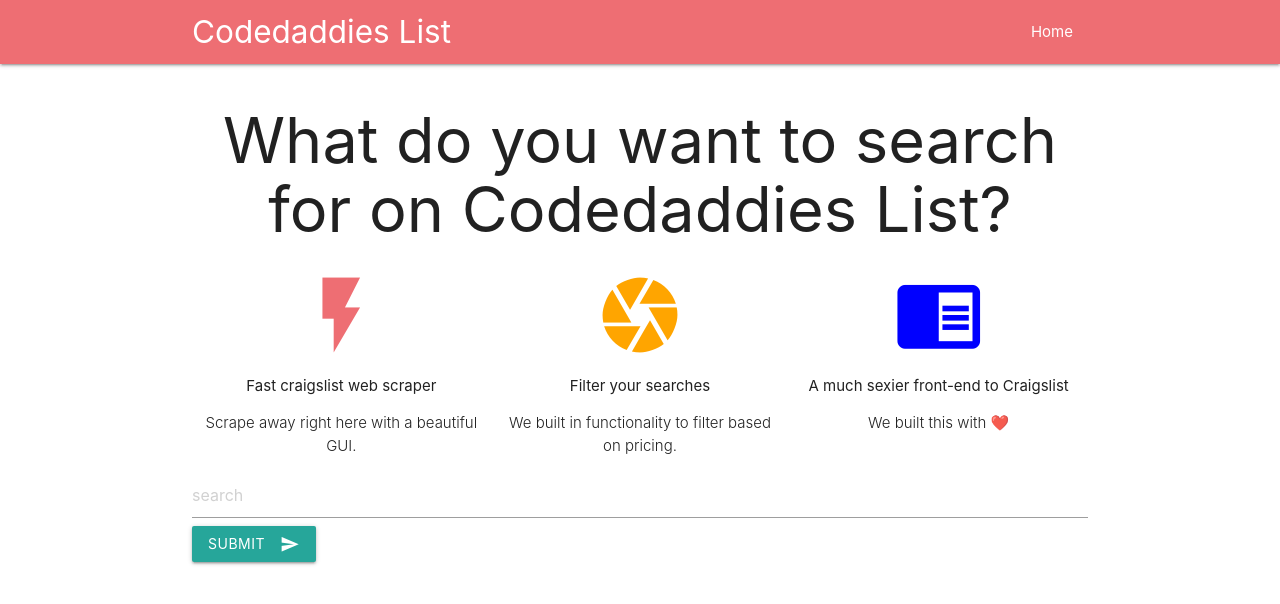
After one commit to Suhailpk/Code_daddies, a Django app: page /new_search in a window 1280 px wide. The commit adds this page. Shown: the top 604 px of the page. Run offline with Django 3.2, Linux system fonts and the light colour scheme.

Commit message:
created first stage of base and new search html file

```diff
--- a/Codedaddies/settings.py
+++ b/Codedaddies/settings.py
@@ -55,7 +55,7 @@
 TEMPLATES = [
     {
         'BACKEND': 'django.template.backends.django.DjangoTemplates',
-        'DIRS': [],
+        'DIRS': [os.path.join(BASE_DIR, 'templates')],
         'APP_DIRS': True,
         'OPTIONS': {
             'context_processors': [
--- a/Codedaddies/urls.py
+++ b/Codedaddies/urls.py
@@ -14,8 +14,9 @@
     2. Add a URL to urlpatterns:  path('blog/', include('blog.urls'))
 """
 from django.contrib import admin
-from django.urls import path
+from django.urls import path, include
 
 urlpatterns = [
     path('admin/', admin.site.urls),
+    path('',include('my_app.urls'))
 ]
--- a/my_app/urls.py
+++ b/my_app/urls.py
@@ -0,0 +1,8 @@
+from django.urls import path
+from . import views
+from django.urls import path
+from . import views
+urlpatterns = [
+     path('',views.home,name="home"),
+    path('new_search',views.new_search,name="new_search")
+ ]
--- a/my_app/views.py
+++ b/my_app/views.py
@@ -1,3 +1,9 @@
 from django.shortcuts import render
+import requests
 
 # Create your views here.
+def home(request):
+    return render(request,"base.html",{})
+
+def new_search(request):
+    return render(request,"my_app/new_search.html",{})
--- a/static/css/style.css
+++ b/static/css/style.css
@@ -0,0 +1,4 @@
+.row .col.s4 {
+	hight : 30%;
+	width: 20%;
+    }
--- a/templates/base.html
+++ b/templates/base.html
@@ -1,11 +1,58 @@
-<!DOCTYPE html>
+{% load static %}
+
 <html lang="en">
 <head>
     <meta charset="UTF-8">
-    <title>Codedaddies</title>
+    <title>Codedaddies List</title>
+    <meta charset="UTF-8"/>
+    <meta name="viewport" content="width=device-width, initial-scale=1"/>
+    <link rel="stylesheet" href="{% static "css/style.css" %}">
+    <link rel="stylesheet" href="https://cdnjs.cloudflare.com/ajax/libs/materialize/1.0.0/css/materialize.min.css">
+    <link href="https://fonts.googleapis.com/icon?family=Material+Icons" rel="stylesheet">
+
 </head>
 <body>
-    <h1>testing</h1>
+<nav>
+    <div class="container nav-wrapper">
+        <a href="/" class="brand-logo">Codedaddies List</a>
+        <ul id="nav-mobile" class="right">
+            <li><a href="/">Home</a></li>
+        </ul>
+    </div>
+</nav>
+<div class="container">
+     <h1 style="text-align: center">What do you want to search for on Codedaddies List?</h1>
+    <div class="row">
+        <div class="col s4">
+            <!-- Promo Content 1 goes here -->
+            <div class="center">
+                <i class="large material-icons" style="color: #EE6E73">flash_on</i>
+                <p>Fast craigslist web scraper</p>
+                <p class="light center">Scrape away right here with a beautiful GUI.</p>
+            </div>
+        </div>
+    <div class="col s4">
+            <!-- Promo Content 2 goes here -->
+            <div class="center">
+                <i class="large material-icons" style="color: orange">camera</i>
+                <p>Filter your searches</p>
+                <p class="light center">We built in functionality to filter based on pricing.</p>
+            </div>
+        </div>
 
+        <div class="col s4">
+            <!-- Promo Content 3 goes here -->
+            <div class="center">
+                <i class="large material-icons" style="color: blue">chrome_reader_mode</i>
+                <p>A much sexier front-end to Craigslist</p>
+                <p class="light center">We built this with ❤️</p>
+            </div>
+        </div>
+        {% block content %}
+
+        {% endblock content %}
+</div>
+
+<script src="https://cdnjs.cloudflare.com/ajax/libs/materialize/1.0.0/js/materialize.min.js"></script>
 </body>
 </html>
--- /dev/null
+++ b/templates/my_app/new_search.html
@@ -0,0 +1,13 @@
+{% extends "base.html" %}
+
+{% block content %}
+    <form action="{% url 'new_search' %}"method="post">
+        {%csrf_token%}
+        <input type="text" placeholder="search">
+
+        <button class="btn waves-effect waves-light" type="submit" name="action">Submit
+        <i class="material-icons right">send</i>
+        </button>
+
+    </form>
+{% endblock content %}
```
Also changed, not shown: db.sqlite3 (added).
